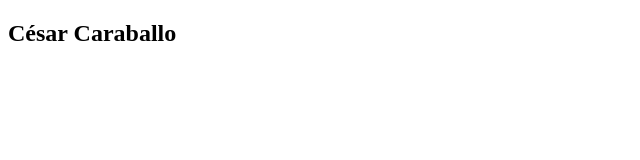
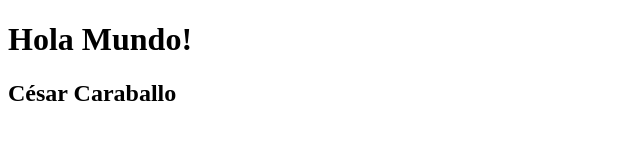
Before and after one commit to cesarcar87/prueba, a plain HTML site: page index.html in a window 1280 px wide. Shown: the whole page, without its empty margins (0-640 px from the left). Drawn offline with Linux system fonts and the light colour scheme.

Commit message:
index.html

```diff
--- a/index.html
+++ b/index.html
@@ -6,6 +6,9 @@
     <title>Git</title>
 </head>
 <body>
+    <header>
+        <h1>Hola Mundo!</h1>
+    </header>
     <div class="container">
         <h2>César Caraballo</h2>
     </div>
```
